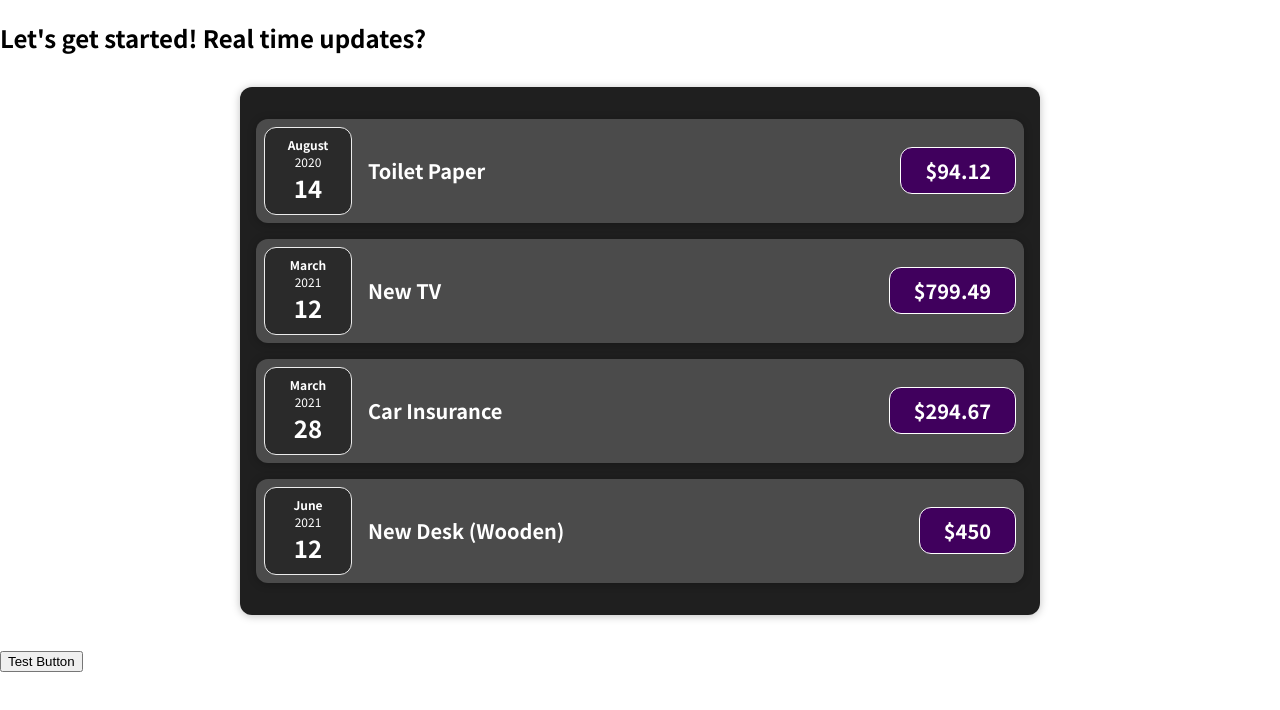
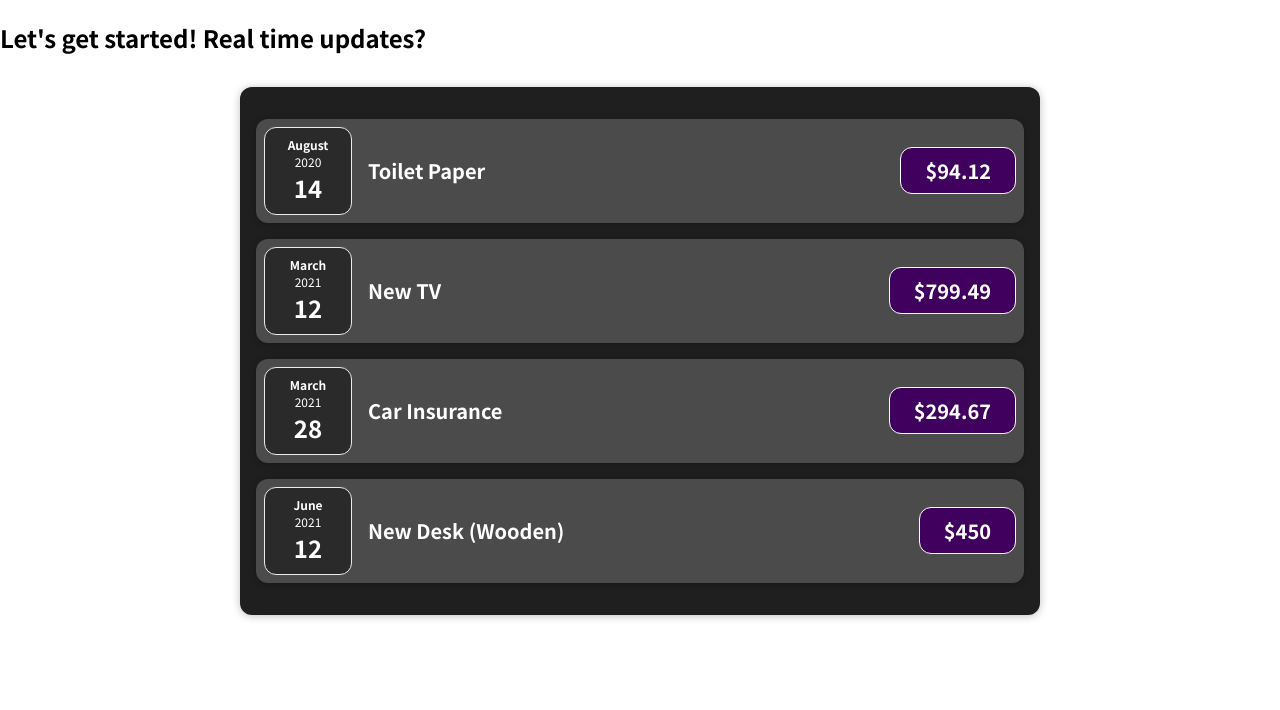
Before and after one commit to mgsrevolver/01-starting-setup, a React (Create React App) app: page / in a window 1280 px wide. Shown: the top 710 px of the page. Built offline with nearby package versions, Linux system fonts and the light colour scheme.

Commit message:
removed button completely

```diff
--- a/src/App.js
+++ b/src/App.js
@@ -1,5 +1,4 @@
 import Expenses from './components/Expenses/Expenses'
-import Button from './components/UI/Button'
 
 function App() {
   const expenses = [
@@ -28,7 +27,6 @@ function App() {
     <div>
       <h2>Let's get started! Real time updates?</h2>
       <Expenses items={expenses} />
-      <Button />
     </div>
   )
 }
--- a/src/components/UI/Button.js
+++ /dev/null
@@ -1,9 +0,0 @@
-import React from 'react'
-import './Card.css'
-
-function Button(props) {
-  const Button = 'button ' + props.className
-  return <button className="red">Test Button</button>
-}
-
-export default Button
```
Also changed, not shown: 1 other file (tests, documents, lock files or other folders).
